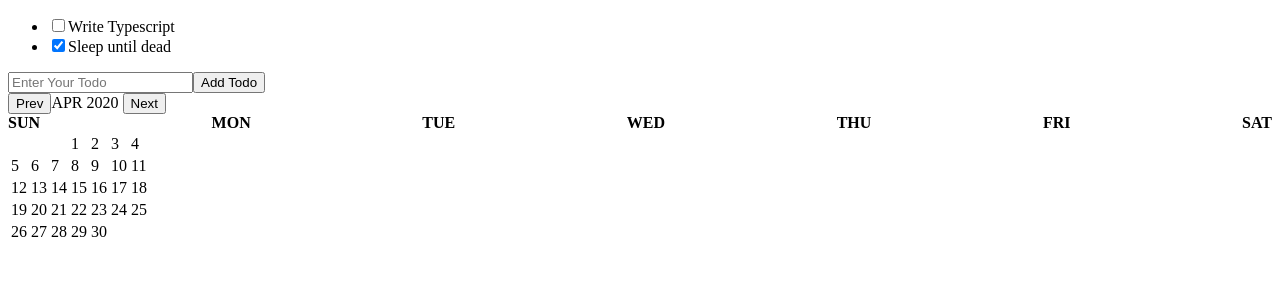
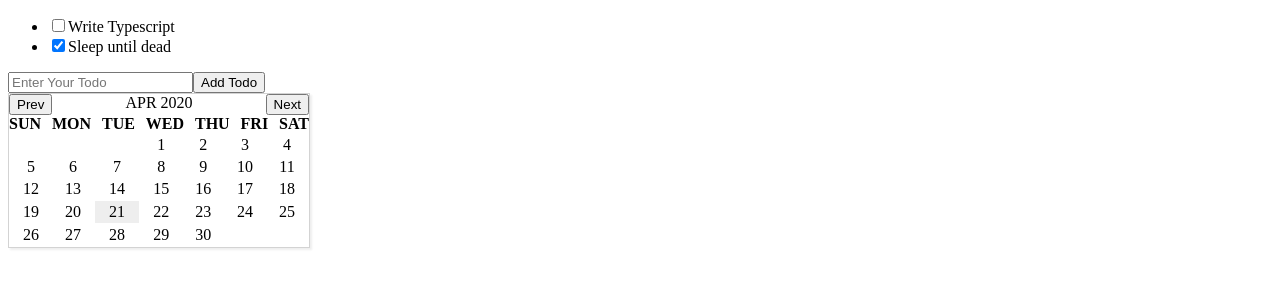
Before and after one commit to kbs781025/ReactTodos, a React (Create React App) app: page / in a window 1280 px wide. Shown: the top 300 px of the page. Built offline with nearby package versions, Linux system fonts and the light colour scheme.

Commit message:
styled calendar component done

```diff
--- a/package.json
+++ b/package.json
@@ -10,9 +10,11 @@
     "@types/node": "^12.12.36",
     "@types/react": "^16.9.34",
     "@types/react-dom": "^16.9.6",
+    "@types/styled-components": "^5.1.0",
     "react": "^16.13.1",
     "react-dom": "^16.13.1",
     "react-scripts": "3.4.1",
+    "styled-components": "^5.1.0",
     "typescript": "^3.7.5"
   },
   "scripts": {
--- a/src/components/Calendar.tsx
+++ b/src/components/Calendar.tsx
@@ -1,4 +1,57 @@
 import React, { useState, useEffect } from "react";
+import styled, { css } from "styled-components";
+
+interface IDateProps {
+  isToday: boolean;
+  isSelected: boolean;
+}
+
+const Frame = styled.div`
+  width: 300px;
+  border: 1px solid lightgrey;
+  box-shadow: 2px 2px 2px #eee;
+`;
+
+const Header = styled.div`
+  font-weight: 500;
+  display: flex;
+  justify-content: space-between;
+`;
+
+const Button = styled.button`
+  cursor: pointer;
+`;
+
+const Body = styled.div`
+  width: 100%;
+`;
+
+const Days = styled.div`
+  display: flex;
+  justify-content: space-between;
+`;
+
+const Cell = styled.td<IDateProps>`
+  ${(props) =>
+    props.isToday &&
+    css`
+      border: 1px solid #eee;
+    `}
+
+  ${(props) =>
+    props.isSelected &&
+    css`
+      background-color: #eee;
+    `}
+`;
+
+const Dates = styled.table`
+  width: 100%;
+  td {
+    text-align: center;
+  }
+  cursor: pointer;
+`;
 
 function getStartDay(date: Date) {
   return new Date(date.getFullYear(), date.getMonth(), 1).getDay();
@@ -59,13 +112,13 @@ function Calendar() {
 
   const today = new Date();
   const [date, setDate] = useState(today);
-  const [day, setDay] = useState(today.getDay());
+  const [selectedDate, setselectedDate] = useState(today.getDay());
   const [month, setMonth] = useState(today.getMonth());
   const [year, setYear] = useState(today.getFullYear());
   const [startDay, setStartDay] = useState(getStartDay(today));
 
   useEffect(() => {
-    setDay(date.getDay());
+    setselectedDate(date.getDate());
     setMonth(date.getMonth());
     setYear(date.getFullYear());
     setStartDay(getStartDay(date));
@@ -76,23 +129,47 @@ function Calendar() {
     Array(days[month] + startDay),
     startDay
   );
-  console.log(entireDays);
+
   return (
-    <div>
-      <button onClick={() => setDate(new Date(year, month - 1, day))}>
+    <Frame>
+      <Header>
+        <Button
+          onClick={() => setDate(new Date(year, month - 1, today.getDate()))}
+        >
           Prev
-      </button>
+        </Button>
         <span>{`${MONTHS[month]} ${year} `}</span>
-      <button onClick={() => setDate(new Date(year, month + 1, day))}>
+        <Button
+          onClick={() => setDate(new Date(year, month + 1, today.getDate()))}
+        >
           Next
-      </button>
-      <div style={{ display: "flex", justifyContent: "space-between" }}>
+        </Button>
+      </Header>
+      <Body>
+        <Days>
           {DAYS_OF_WEEK.map((day) => {
             return <strong>{day}</strong>;
           })}
-      </div>
-      <table>{getRows(entireDays)}</table>
-    </div>
+        </Days>
+        <Dates>
+          {entireDays.map((_dayRow) => (
+            <tr>
+              {_dayRow.map((_day) => (
+                <Cell
+                  onClick={() => {
+                    setselectedDate(_day);
+                  }}
+                  isToday={_day === today.getDate()}
+                  isSelected={_day === selectedDate}
+                >
+                  {_day > 0 ? _day : " "}
+                </Cell>
+              ))}
+            </tr>
+          ))}
+        </Dates>
+      </Body>
+    </Frame>
   );
 }
 
```
Also changed, not shown: 1 other file (tests, documents, lock files or other folders). Lines whose indentation alone changed are shown as unchanged.
